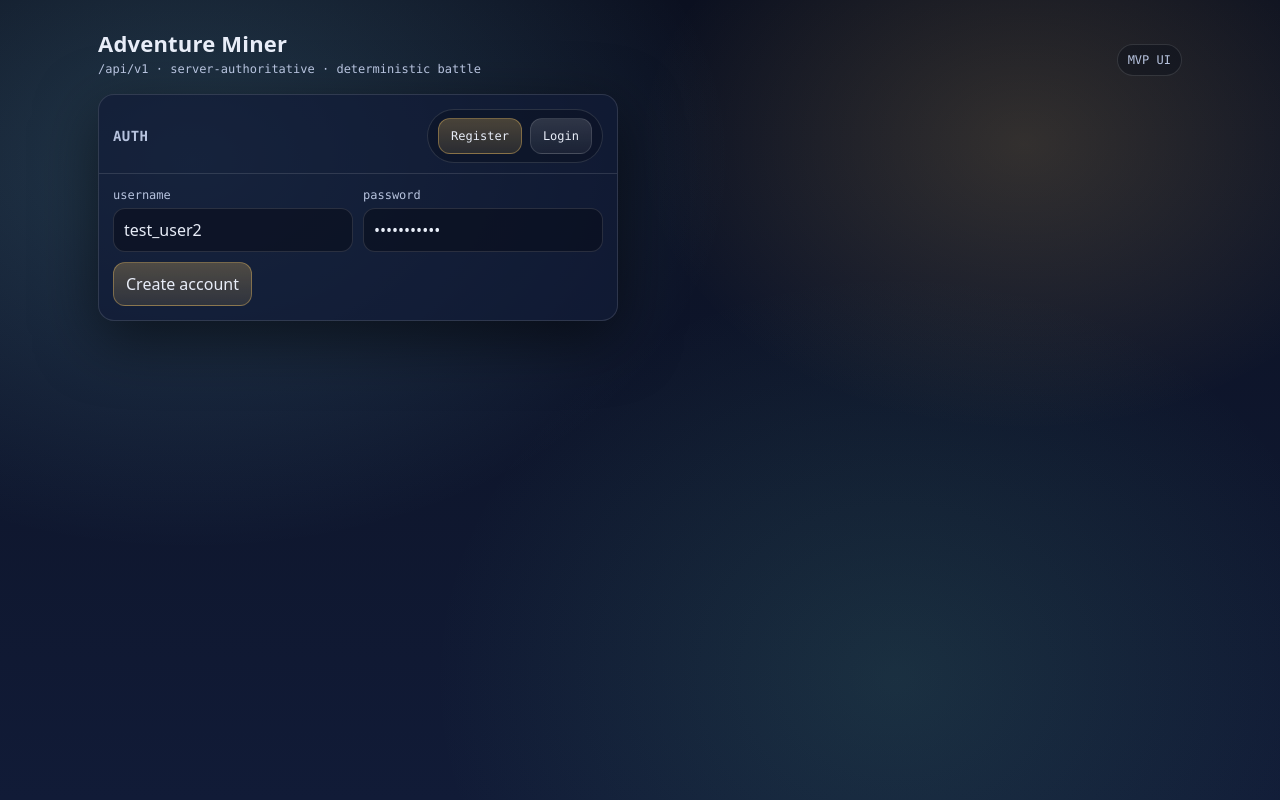
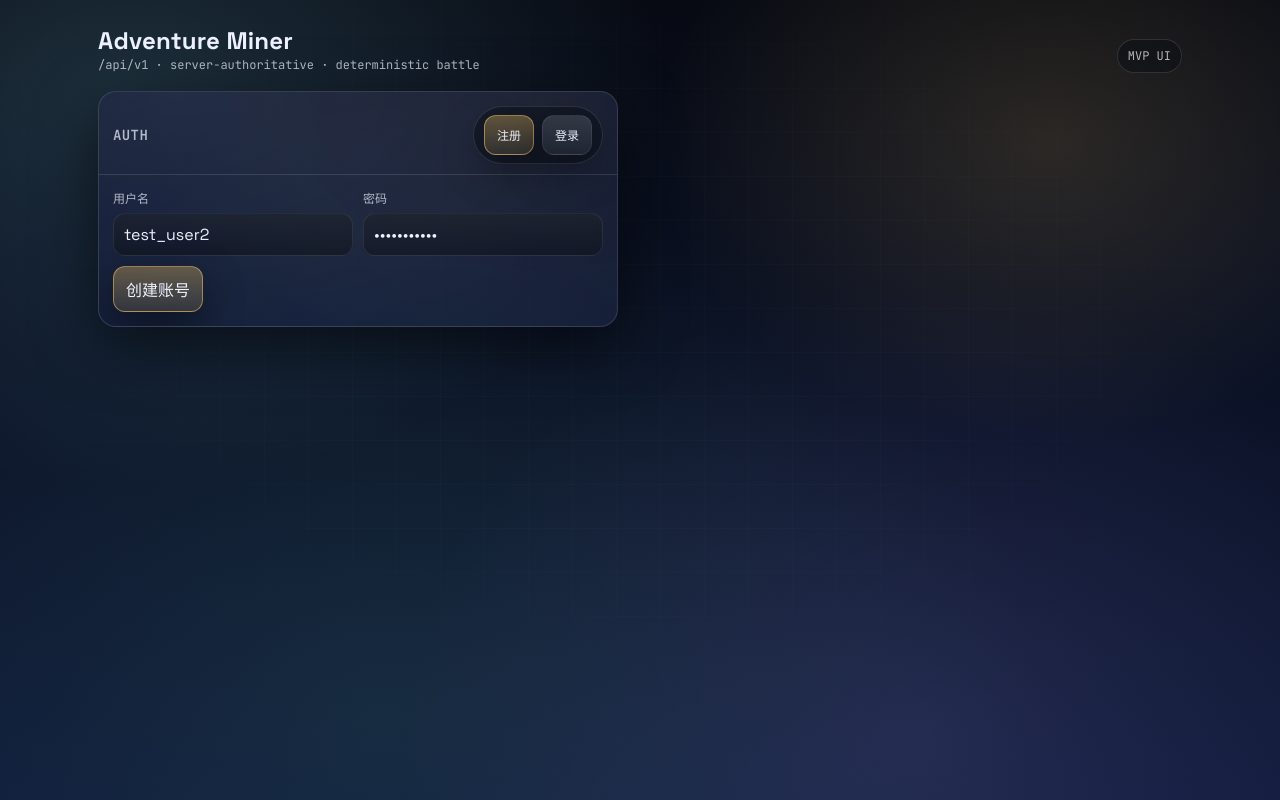
Before and after one commit to Jafcaefff/Advanture-Miner, a React (Vite) app in the folder apps/web/: page / in a window 1280 px wide. Built offline with nearby package versions, Linux system fonts and the light colour scheme.

Commit message:
web: improve visual design (typography, layout, log styling)

```diff
--- a/apps/web/index.html
+++ b/apps/web/index.html
@@ -3,6 +3,13 @@
   <head>
     <meta charset="UTF-8" />
     <meta name="viewport" content="width=device-width, initial-scale=1.0" />
+    <meta name="theme-color" content="#0b1020" />
+    <link rel="preconnect" href="https://fonts.googleapis.com" />
+    <link rel="preconnect" href="https://fonts.gstatic.com" crossorigin />
+    <link
+      href="https://fonts.googleapis.com/css2?family=Space+Grotesk:wght@400;600;700&family=JetBrains+Mono:wght@400;600&display=swap"
+      rel="stylesheet"
+    />
     <title>Adventure Miner (Web)</title>
   </head>
   <body>
--- a/apps/web/src/styles.css
+++ b/apps/web/src/styles.css
@@ -1,20 +1,25 @@
 :root {
-  --bg0: #0b1020;
-  --bg1: #111b37;
-  --ink: #e8edf8;
-  --muted: #b7c3de;
+  --bg0: #070a13;
+  --bg1: #0b1020;
+  --bg2: #0f1a3a;
+  --ink: #eef2ff;
+  --muted: rgba(238, 242, 255, 0.72);
+  --muted2: rgba(238, 242, 255, 0.52);
   --line: rgba(255, 255, 255, 0.12);
-  --card: rgba(17, 27, 55, 0.72);
-  --card2: rgba(8, 12, 25, 0.55);
+  --line2: rgba(255, 255, 255, 0.08);
+  --card: rgba(18, 27, 58, 0.72);
+  --card2: rgba(7, 10, 19, 0.55);
   --good: #64d2a1;
   --bad: #ff6b6b;
   --accent: #ffcc66;
   --accent2: #8be9fd;
+  --accent3: #b6a1ff;
   --shadow: 0 18px 60px rgba(0, 0, 0, 0.55);
-  --radius: 16px;
-  --radius2: 12px;
-  --mono: ui-monospace, SFMono-Regular, Menlo, Monaco, Consolas, "Liberation Mono", "Courier New", monospace;
-  --sans: ui-sans-serif, system-ui, -apple-system, Segoe UI, Roboto, Helvetica, Arial, "Apple Color Emoji", "Segoe UI Emoji";
+  --shadow2: 0 14px 40px rgba(0, 0, 0, 0.45);
+  --radius: 18px;
+  --radius2: 14px;
+  --mono: "JetBrains Mono", ui-monospace, SFMono-Regular, Menlo, Monaco, Consolas, "Liberation Mono", "Courier New", monospace;
+  --sans: "Space Grotesk", ui-sans-serif, system-ui, -apple-system, Segoe UI, Roboto, Helvetica, Arial;
 }
 
 * {
@@ -31,10 +36,24 @@ body {
   font-family: var(--sans);
   color: var(--ink);
   background:
-    radial-gradient(900px 650px at 15% 20%, rgba(139, 233, 253, 0.18), transparent 60%),
-    radial-gradient(700px 520px at 80% 18%, rgba(255, 204, 102, 0.16), transparent 55%),
-    radial-gradient(800px 700px at 70% 85%, rgba(100, 210, 161, 0.12), transparent 58%),
-    linear-gradient(180deg, var(--bg0), var(--bg1));
+    radial-gradient(900px 650px at 10% 12%, rgba(139, 233, 253, 0.16), transparent 60%),
+    radial-gradient(720px 540px at 82% 18%, rgba(255, 204, 102, 0.14), transparent 55%),
+    radial-gradient(900px 780px at 72% 92%, rgba(182, 161, 255, 0.12), transparent 58%),
+    radial-gradient(1100px 900px at 30% 88%, rgba(100, 210, 161, 0.1), transparent 60%),
+    linear-gradient(180deg, var(--bg0), var(--bg2));
+}
+
+body::before {
+  content: "";
+  position: fixed;
+  inset: 0;
+  pointer-events: none;
+  background:
+    linear-gradient(to right, rgba(255, 255, 255, 0.03) 1px, transparent 1px),
+    linear-gradient(to bottom, rgba(255, 255, 255, 0.03) 1px, transparent 1px);
+  background-size: 44px 44px;
+  mask-image: radial-gradient(60% 60% at 50% 40%, black 45%, transparent 100%);
+  opacity: 0.55;
 }
 
 a {
@@ -45,6 +64,18 @@ a {
   max-width: 1120px;
   margin: 0 auto;
   padding: 28px 18px 56px;
+  animation: enter 380ms ease-out both;
+}
+
+@keyframes enter {
+  from {
+    opacity: 0;
+    transform: translateY(10px);
+  }
+  to {
+    opacity: 1;
+    transform: translateY(0);
+  }
 }
 
 .top {
@@ -62,8 +93,9 @@ a {
 
 .brand h1 {
   margin: 0;
-  font-size: 22px;
+  font-size: 24px;
   letter-spacing: 0.2px;
+  line-height: 1.05;
 }
 
 .brand .sub {
@@ -86,11 +118,16 @@ a {
 }
 
 .card {
-  background: var(--card);
+  background:
+    radial-gradient(1200px 650px at 15% 0%, rgba(255, 255, 255, 0.06), transparent 40%),
+    radial-gradient(900px 620px at 85% 0%, rgba(255, 204, 102, 0.06), transparent 45%),
+    radial-gradient(900px 620px at 65% 120%, rgba(139, 233, 253, 0.05), transparent 45%),
+    var(--card);
   border: 1px solid var(--line);
   border-radius: var(--radius);
   box-shadow: var(--shadow);
   overflow: hidden;
+  backdrop-filter: blur(10px);
 }
 
 .card .hd {
@@ -148,10 +185,18 @@ textarea {
   width: 100%;
   padding: 10px 10px;
   border-radius: 12px;
-  border: 1px solid var(--line);
-  background: var(--card2);
+  border: 1px solid var(--line2);
+  background: linear-gradient(180deg, rgba(255, 255, 255, 0.06), rgba(255, 255, 255, 0.02)), var(--card2);
   color: var(--ink);
   outline: none;
+  transition: border-color 120ms ease, transform 120ms ease, box-shadow 120ms ease;
+}
+
+input:focus,
+select:focus,
+textarea:focus {
+  border-color: rgba(139, 233, 253, 0.55);
+  box-shadow: 0 0 0 3px rgba(139, 233, 253, 0.14);
 }
 
 textarea {
@@ -161,27 +206,35 @@ textarea {
 }
 
 button {
-  border: 1px solid var(--line);
+  border: 1px solid var(--line2);
   background: linear-gradient(180deg, rgba(255, 255, 255, 0.14), rgba(255, 255, 255, 0.06));
   color: var(--ink);
   padding: 10px 12px;
   border-radius: 12px;
   cursor: pointer;
+  box-shadow: var(--shadow2);
+  transition: transform 120ms ease, border-color 120ms ease, filter 120ms ease;
+}
+
+button:hover:not(:disabled) {
+  transform: translateY(-1px);
+  filter: brightness(1.05);
 }
 
 button.primary {
-  border-color: rgba(255, 204, 102, 0.35);
-  background: linear-gradient(180deg, rgba(255, 204, 102, 0.25), rgba(255, 204, 102, 0.12));
+  border-color: rgba(255, 204, 102, 0.5);
+  background: linear-gradient(180deg, rgba(255, 204, 102, 0.32), rgba(255, 204, 102, 0.12));
 }
 
 button.danger {
-  border-color: rgba(255, 107, 107, 0.35);
-  background: linear-gradient(180deg, rgba(255, 107, 107, 0.22), rgba(255, 107, 107, 0.1));
+  border-color: rgba(255, 107, 107, 0.55);
+  background: linear-gradient(180deg, rgba(255, 107, 107, 0.26), rgba(255, 107, 107, 0.1));
 }
 
 button:disabled {
   opacity: 0.6;
   cursor: not-allowed;
+  box-shadow: none;
 }
 
 .pill {
@@ -191,7 +244,7 @@ button:disabled {
   padding: 8px 10px;
   border: 1px solid var(--line);
   border-radius: 999px;
-  background: rgba(8, 12, 25, 0.35);
+  background: rgba(7, 10, 19, 0.4);
   color: var(--muted);
   font-family: var(--mono);
   font-size: 12px;
@@ -201,18 +254,35 @@ button:disabled {
   font-family: var(--mono);
 }
 
+.stack {
+  display: inline-flex;
+  flex-wrap: wrap;
+  gap: 10px;
+  align-items: center;
+}
+
+.errorBox {
+  border: 1px solid rgba(255, 107, 107, 0.28);
+  background: linear-gradient(180deg, rgba(255, 107, 107, 0.12), rgba(0, 0, 0, 0.08));
+  padding: 10px 12px;
+  border-radius: 14px;
+  color: rgba(255, 225, 225, 0.92);
+}
+
 .teamList {
   display: grid;
   gap: 10px;
 }
 
 .slot {
-  border: 1px solid var(--line);
-  background: rgba(8, 12, 25, 0.35);
+  border: 1px solid var(--line2);
+  background:
+    radial-gradient(420px 120px at 20% 0%, rgba(255, 255, 255, 0.06), transparent 55%),
+    rgba(7, 10, 19, 0.35);
   border-radius: 14px;
   padding: 10px 10px;
   display: grid;
-  grid-template-columns: 40px 1fr 92px;
+  grid-template-columns: 46px 1fr 104px;
   gap: 10px;
   align-items: center;
 }
@@ -221,6 +291,10 @@ button:disabled {
   font-family: var(--mono);
   color: var(--muted);
   text-align: center;
+  border: 1px solid var(--line2);
+  border-radius: 12px;
+  padding: 8px 0;
+  background: rgba(0, 0, 0, 0.14);
 }
 
 .slot .ctl {
@@ -237,9 +311,11 @@ button:disabled {
   height: 520px;
   overflow: auto;
   padding: 12px;
-  border: 1px solid var(--line);
+  border: 1px solid var(--line2);
   border-radius: 14px;
-  background: rgba(8, 12, 25, 0.35);
+  background:
+    radial-gradient(520px 220px at 20% 0%, rgba(139, 233, 253, 0.06), transparent 60%),
+    rgba(7, 10, 19, 0.35);
 }
 
 .logLine {
@@ -249,11 +325,39 @@ button:disabled {
   color: var(--muted);
   padding: 6px 8px;
   border-bottom: 1px dashed rgba(255, 255, 255, 0.08);
+  animation: lineIn 180ms ease-out both;
+}
+
+@keyframes lineIn {
+  from {
+    opacity: 0;
+    transform: translateY(4px);
+  }
+  to {
+    opacity: 1;
+    transform: translateY(0);
+  }
 }
 
 .logLine strong {
   color: var(--ink);
   font-weight: 600;
+}
+
+.logLine.a {
+  color: rgba(139, 233, 253, 0.78);
+}
+
+.logLine.b {
+  color: rgba(255, 204, 102, 0.78);
+}
+
+.logLine.end {
+  color: rgba(238, 242, 255, 0.86);
+  background: rgba(0, 0, 0, 0.14);
+  border-radius: 10px;
+  border-bottom: none;
+  margin-top: 8px;
 }
 
 .ok {
--- a/apps/web/src/ui/App.tsx
+++ b/apps/web/src/ui/App.tsx
@@ -182,29 +182,33 @@ export function App() {
                 disabled={busy}
                 className={authMode === "register" ? "primary" : ""}
               >
-                Register
+                注册
               </button>
               <button onClick={() => setAuthMode("login")} disabled={busy} className={authMode === "login" ? "primary" : ""}>
-                Login
+                登录
               </button>
             </div>
           </div>
           <div className="bd">
             <div className="row2">
               <div className="field">
-                <label>username</label>
+                <label>用户名</label>
                 <input value={username} onChange={(e) => setUsername(e.target.value)} placeholder="test_user" />
               </div>
               <div className="field">
-                <label>password</label>
+                <label>密码</label>
                 <input value={password} onChange={(e) => setPassword(e.target.value)} type="password" />
               </div>
             </div>
             <div style={{ height: 10 }} />
             <button className="primary" onClick={doAuth} disabled={busy}>
-              {authMode === "register" ? "Create account" : "Login"}
+              {authMode === "register" ? "创建账号" : "登录"}
             </button>
-            {err ? <div style={{ marginTop: 10 }} className="bad mono">{err}</div> : null}
+            {err ? (
+              <div style={{ marginTop: 10 }} className="errorBox mono">
+                {err}
+              </div>
+            ) : null}
           </div>
         </div>
       </div>
@@ -216,12 +220,14 @@ export function App() {
       <div className="top">
         <div className="brand">
           <h1>Adventure Miner</h1>
-          <div className="sub">user={me?.userId ?? "…"} · team={teamId} · heroes={heroes.length}</div>
+          <div className="sub">
+            user={me?.userId ?? "…"} · rosterV={me?.rosterVersion ?? "…"} · team={teamId} · heroes={heroes.length}
+          </div>
         </div>
         <div className="pill">
           <span className="mono">token</span>
           <button className="danger" onClick={() => setToken("")} disabled={busy}>
-            Logout
+            退出
           </button>
         </div>
       </div>
@@ -235,18 +241,19 @@ export function App() {
           <div className="bd">
             <div className="row">
               <div className="field">
-                <label>teamName</label>
+                <label>队伍名</label>
                 <input value={teamName} onChange={(e) => setTeamName(e.target.value)} />
               </div>
-              <div className="pill">
+              <div className="stack">
                 <button className="primary" onClick={saveTeam} disabled={busy || heroIds.length === 0}>
-                  Save Team
+                  保存队伍
                 </button>
                 <button className="primary" onClick={fight} disabled={busy || heroIds.length === 0}>
-                  Challenge stage_1_boss
+                  挑战 stage_1_boss
                 </button>
+                <span className="pill mono">站位越靠前越优先</span>
               </div>
-              {err ? <div className="bad mono">{err}</div> : null}
+              {err ? <div className="errorBox mono">{err}</div> : null}
             </div>
             <div style={{ height: 12 }} />
             <div className="teamList">
@@ -270,10 +277,10 @@ export function App() {
                   </div>
                   <div className="ctl">
                     <button onClick={() => swap(idx, idx - 1)} disabled={busy || idx === 0}>
-                      Up
+                      ▲
                     </button>
                     <button onClick={() => swap(idx, idx + 1)} disabled={busy || idx === heroIds.length - 1}>
-                      Down
+                      ▼
                     </button>
                   </div>
                 </div>
@@ -300,15 +307,15 @@ export function App() {
           <div className="bd">
             <div className="log">
               {(battle?.log ?? []).map((e, i) => (
-                <div className="logLine" key={i}>
+                <div className={`logLine ${e?.t === "battle_end" ? "end" : e?.side === "A" ? "a" : e?.side === "B" ? "b" : ""}`} key={i}>
                   <strong>{String(i + 1).padStart(3, "0")}</strong> {fmtLogLine(e)}
                 </div>
               ))}
             </div>
             {battle ? (
-              <div style={{ marginTop: 10 }} className="pill">
-                <span className="mono">seed={battle.seed}</span>
-                <span className="mono">engine={battle.engineVersion}</span>
+              <div style={{ marginTop: 10 }} className="stack">
+                <span className="pill mono">seed={battle.seed}</span>
+                <span className="pill mono">engine={battle.engineVersion}</span>
               </div>
             ) : null}
           </div>
```
